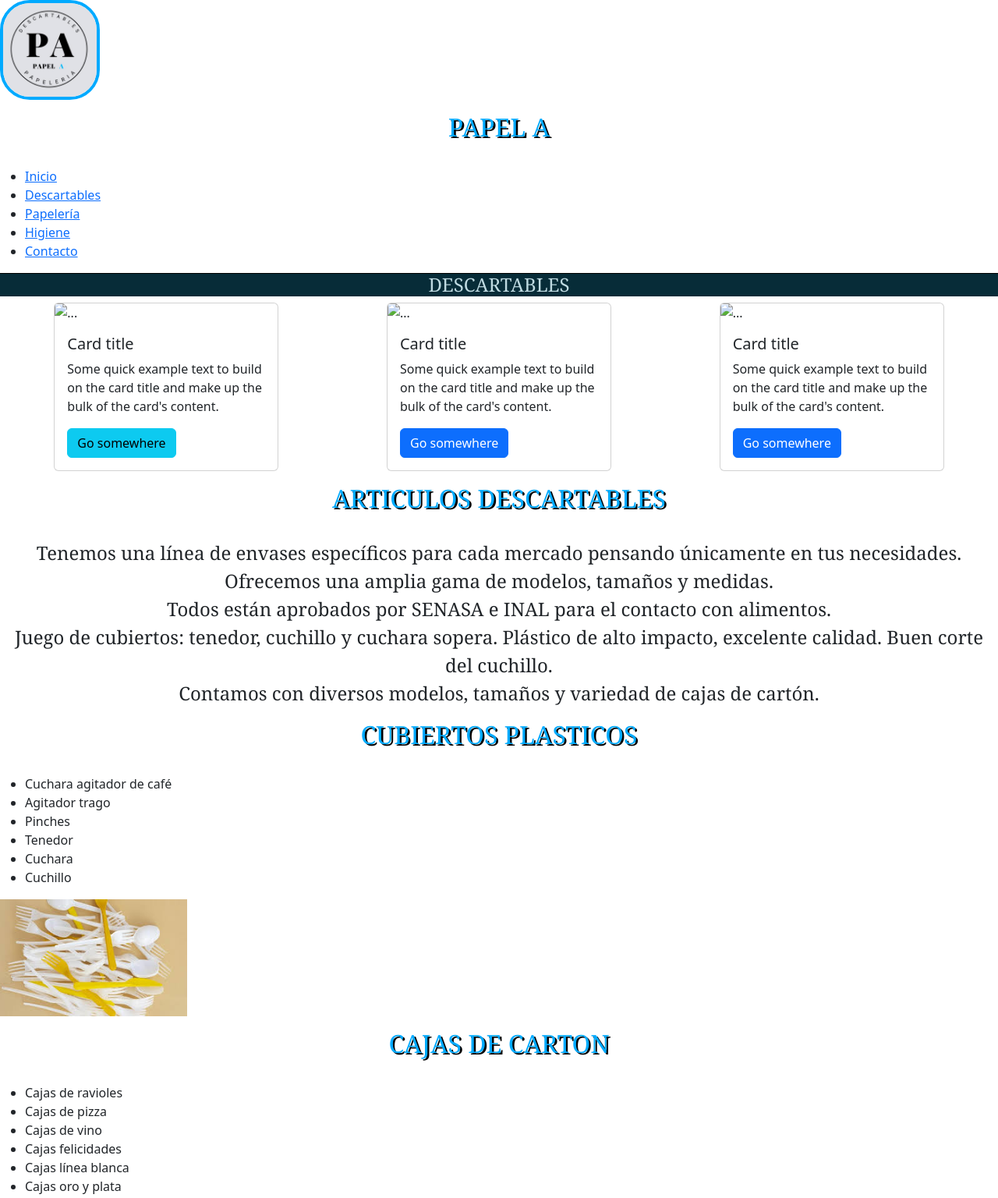
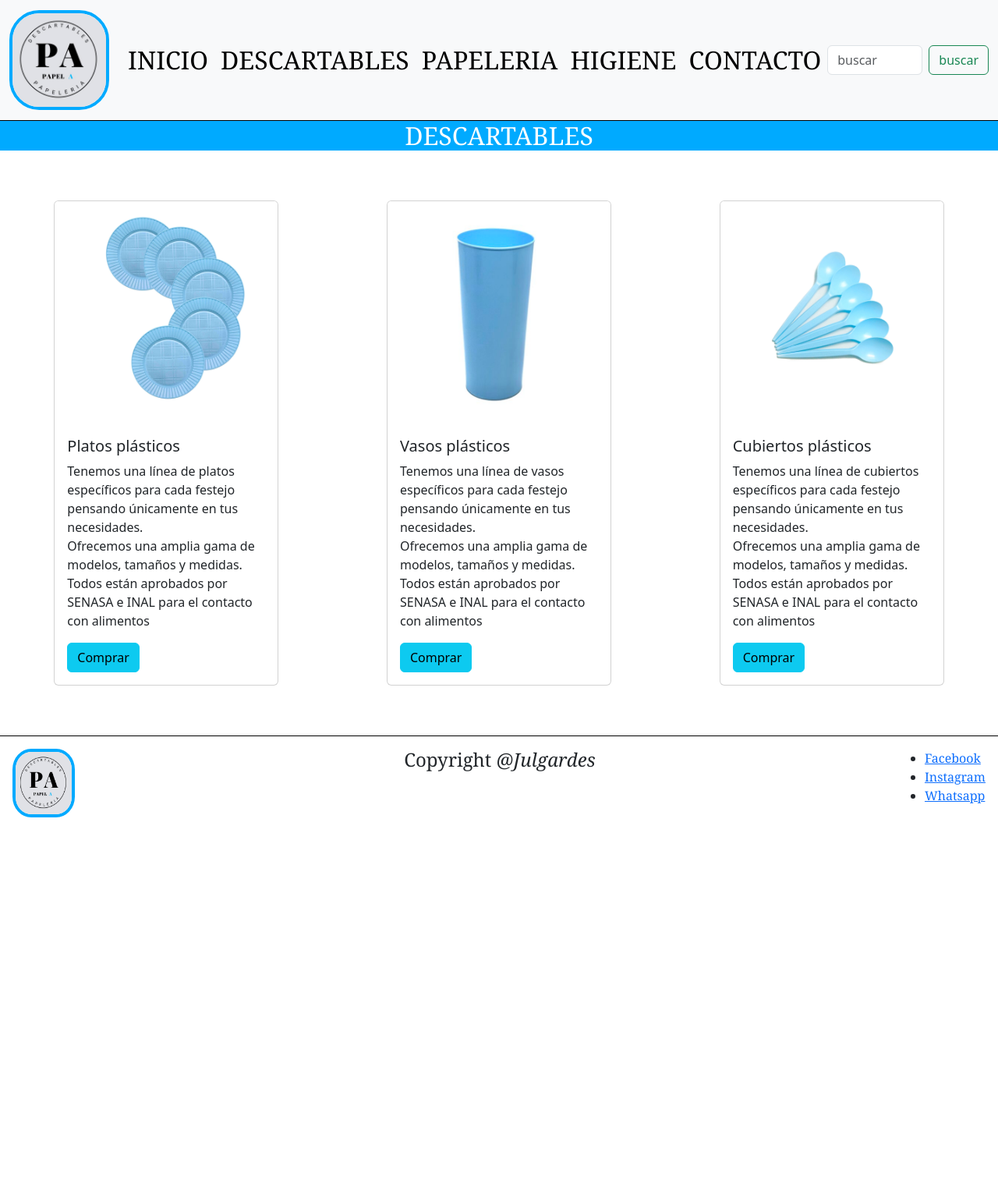
Before and after one commit to Julgardes/Preentrega2_Gardes, a plain HTML site: page html/descartables.html in a window 1280 px wide. Shown: the top 1536 px of the page at 78% size. After the commit the page ends 1064 px from the top, so only its background shows below. Drawn offline with nearby package versions, Linux system fonts and the light colour scheme.

Commit message:
agregue descartables.html

```diff
--- a/css/style.css
+++ b/css/style.css
@@ -16,14 +16,19 @@ main{
     border-radius: 30%;
     border: rgb(0, 170, 255) solid 4px;
 }
+.img_footer{
+    width: 5rem;
+    height: auto;
+    border-radius: 30%;
+    border: rgb(0, 170, 255) solid 4px;
+}
 .letra_menu{
     font-family: Cambria, Cochin, Georgia, Times, 'Times New Roman', serif ;
     font-size: 2rem;
 }
-
 .img_gral{
-    width: 240px;
-    height: 150px;
+    width: 35%;
+    height: auto;
 }
 body{
     background-color: #FDFDFD;
@@ -72,24 +77,44 @@ body{
     text-align:left;
 }
 .titulo_main{
-    color:rgb(191, 218, 225);
-    font-size: 24px;
-    background-color: rgb(7, 44, 56);
+    color: white;
+    font-size: 2rem;
+    background-color:  rgb(0, 170, 255);
     font-family: Cambria, Cochin, Georgia, Times, 'Times New Roman', serif;
     text-align: center;
+    margin-bottom: 5%;
 }
 .parrafo{
     font-size: 1.5rem;
     font-family: Cambria, Cochin, Georgia, Times, 'Times New Roman', serif;
-    text-align: center;
+    text-align: justify;
     border-width: 5%;
 }
 .flex_productos{
     display: flex;
     flex-direction: row;
+    align-content: stretch;
     justify-content: space-around;
+    margin-bottom: 5%;
 }
 .flex_productos_1{
     width: 50%;
+    margin: 5%;
+ }
+ .footer_pa{
+    padding: 1rem;
+    display: flex;
+    flex-direction: row;
+    justify-content: space-between;
+ }
+ .container_redes{
+    display: flex;
+    flex-direction: column;
+    justify-content: space-around;
+    padding: 0%;
 
-}
+ }
+ .redes{
+    font-family: Cambria, Cochin, Georgia, Times, 'Times New Roman', serif ;
+    font-size: 1rem;
+ }
--- a/html/descartables.html
+++ b/html/descartables.html
@@ -9,112 +9,80 @@
 </head>
 <body>
   <header>
-      <img class="img_Tit" src="../img/logo_PapelA.jpeg" alt="Papel A">
-      <h1 class="titulos">PAPEL A</h1>
-      <nav>
-        <ul>
-            <li><a href="../index.html">Inicio</a></li>
-            <li><a href="descartables.html">Descartables</a></li>
-            <li><a href="papeleria.html">Papelería</a></li>
-            <li><a href="higiene.html">Higiene</a></li>
-            <li><a href="Contacto.html">Contacto</a></li>
+    <nav class="navbar navbar-expand-lg bg-body-tertiary">
+        <div class="container-fluid">
+          <a class="navbar-brand" href="../index.html"> <img class="img_Tit" src="../img/logo_PapelA.jpeg" alt="Papel A"> </a>
+          <button class="navbar-toggler" type="button" data-bs-toggle="collapse" data-bs-target="#navbarSupportedContent" aria-controls="navbarSupportedContent" aria-expanded="false" aria-label="Toggle navigation">
+            <span class="navbar-toggler-icon"></span>
+          </button>
+          <div class="collapse navbar-collapse" id="navbarSupportedContent">
+            <ul class="navbar-nav me-auto mb-2 mb-lg-0 letra_menu">
+              <li class="nav-item">
+                <a class="nav-link active letra_menu" aria-current="page" href="../index.html">INICIO</a>
+              </li>
+              <li class="nav-item">
+                <a class="nav-link active letra_menu" aria-current="page" href="descartables.html">DESCARTABLES</a>
+              </li>
+              <li class="nav-item">
+                <a class="nav-link active letra_menu" aria-current="page" href="papeleria.html">PAPELERIA</a>
+              </li>
+              <li class="nav-item">
+                <a class="nav-link active letra_menu" aria-current="page" href="higiene.html">HIGIENE</a>
+              </li>
+              <li class="nav-item ">
+                <a class="nav-link active letra_menu" aria-current="page" href="contacto.html">CONTACTO</a>
+              </li>
             </ul>
+            <form class="d-flex" role="search">
+              <input class="form-control me-2" type="search" placeholder="buscar" aria-label="Search">
+              <button class="btn btn-outline-success" type="submit">buscar</button>
+            </form>
+          </div>
+        </div>
       </nav>
   </header>
-
    <main>
         <h1 class="titulo_main">DESCARTABLES</h1>
         <div class="flex_productos">
             <div class="card" style="width: 18rem;">
-                <img src="..." class="card-img-top" alt="...">
+                <img src="../img/desca_platos.jpg" class="card-img-top" alt="platos">
                 <div class="card-body">
-                  <h5 class="card-title">Card title</h5>
-                  <p class="card-text">Some quick example text to build on the card title and make up the bulk of the card's content.</p>
-                  <a href="#" class="btn btn-info">Go somewhere</a>
+                  <h5 class="card-title">Platos plásticos</h5>
+                  <p class="card-text">Tenemos una línea de platos específicos para cada festejo pensando únicamente en tus necesidades.
+                    <br>Ofrecemos una amplia gama de modelos, tamaños y medidas. <br>Todos están aprobados por SENASA e INAL para el contacto con alimentos</p>
+                  <a href="#" class="btn btn-info">Comprar</a>
                 </div>
               </div>
-
               <div class="card" style="width: 18rem;">
-                <img src="..." class="card-img-top" alt="...">
+                <img src="../img/desca_vasos.jpg" class="card-img-top" alt="vasos">
                 <div class="card-body">
-                  <h5 class="card-title">Card title</h5>
-                  <p class="card-text">Some quick example text to build on the card title and make up the bulk of the card's content.</p>
-                  <a href="#" class="btn btn-primary">Go somewhere</a>
+                  <h5 class="card-title">Vasos plásticos</h5>
+                  <p class="card-text">Tenemos una línea de vasos específicos para cada festejo pensando únicamente en tus necesidades.
+                    <br>Ofrecemos una amplia gama de modelos, tamaños y medidas. <br>Todos están aprobados por SENASA e INAL para el contacto con alimentos</p>
+                  <a href="#" class="btn btn-info">Comprar</a>
                 </div>
               </div>
-
               <div class="card" style="width: 18rem;">
-                <img src="..." class="card-img-top" alt="...">
+                <img src="../img/desca_cubiertos.jpg" class="card-img-top" alt="cubiertos">
                 <div class="card-body">
-                  <h5 class="card-title">Card title</h5>
-                  <p class="card-text">Some quick example text to build on the card title and make up the bulk of the card's content.</p>
-                  <a href="#" class="btn btn-primary">Go somewhere</a>
+                  <h5 class="card-title">Cubiertos plásticos</h5>
+                  <p class="card-text">Tenemos una línea de cubiertos específicos para cada festejo pensando únicamente en tus necesidades.
+                    <br>Ofrecemos una amplia gama de modelos, tamaños y medidas. <br>Todos están aprobados por SENASA e INAL para el contacto con alimentos</p>
+                  <a href="#" class="btn btn-info">Comprar</a>
                 </div>
               </div>
-
         </div>
-
-
-
-
-
-
-
-
-
-
-
-
-
-
-
-        <section>
-            <h2 class="titulos">ARTICULOS DESCARTABLES</h2>
-            <p class="parrafo">Tenemos una línea de envases específicos para cada mercado pensando únicamente en tus necesidades.
-              <br>Ofrecemos una amplia gama de modelos, tamaños y medidas. <br>Todos están aprobados por SENASA e INAL para el contacto con alimentos. <br>
-                  Juego de cubiertos: tenedor, cuchillo y cuchara sopera. Plástico de alto impacto, excelente calidad. Buen corte del cuchillo. <br>
-                  Contamos con diversos modelos, tamaños y variedad de cajas de cartón.
-            </p>
-        </section>
-
-        <section>
-            <h2 class="titulos">CUBIERTOS PLASTICOS</h2>
-            <UL type="disc">
-                <LI>Cuchara agitador de café</LI>
-                <li>Agitador trago</li>
-                <li>Pinches</li>
-                <li>Tenedor</li>
-                <li>Cuchara</li>
-                <li>Cuchillo</li>
-            </UL>
-            <img class="img_gral"src="../img/cubi.jpg" alt="cubiertos">
-        </section>
-
-        <section>
-            <h2 class="titulos">CAJAS DE CARTON</h2>
-            <UL type="disc">
-                <LI>Cajas de ravioles</LI>
-                <li>Cajas de pizza</li>
-                <li>Cajas de vino</li>
-                <li>Cajas felicidades</li>
-                <li>Cajas línea blanca</li>
-                <li>Cajas oro y plata</li>
-            </UL>
-            <img class="img_gral"src="../img/cajas.png" alt="cajas">
-            <br>
-            <br>
-        </section>
     </main>
-
-    <footer>
-        <img class="img_Tit" src="../img/logo_PapelA.jpeg" alt="Papel A">
-        <h3 class="parrafo">Copyright</h3>
-        <ul>
-            <li><a href="https://www.facebook.com/">Facebook</a></li>
-            <li><a href="https://www.instagram.com/">Instagram</a></li>
-            <li><a href="https://www.whatsapp.com/?lang=es_LA">Whatsapp</a></li>
+    <footer class="footer_pa">
+      <img class="img_footer" src="../img/logo_PapelA.jpeg" alt="Papel A">
+      <h3 class="parrafo">Copyright <i>@Julgardes</i> </h3>
+      <ul class="container_redes">
+          <li><a class="redes" href="https://www.facebook.com/">Facebook</a></li>
+          <li><a class="redes" href="https://www.instagram.com/">Instagram</a></li>
+          <li><a class="redes" href="https://www.whatsapp.com/?lang=es_LA">Whatsapp</a></li>
       </ul>
   </footer>
+
     <script src="https://cdn.jsdelivr.net/npm/@popperjs/core@2.11.8/dist/umd/popper.min.js" integrity="sha384-I7E8VVD/ismYTF4hNIPjVp/Zjvgyol6VFvRkX/vR+Vc4jQkC+hVqc2pM8ODewa9r" crossorigin="anonymous"></script>
     <script src="https://cdn.jsdelivr.net/npm/bootstrap@5.3.3/dist/js/bootstrap.min.js" integrity="sha384-0pUGZvbkm6XF6gxjEnlmuGrJXVbNuzT9qBBavbLwCsOGabYfZo0T0to5eqruptLy" crossorigin="anonymous"></script>
 
```
Also changed, not shown: index.html (+7 -17 lines), img/desca_cubiertos.jpg (added), img/desca_platos.jpg (added), img/desca_vasos.jpg (added). Lines whose indentation alone changed are shown as unchanged.
